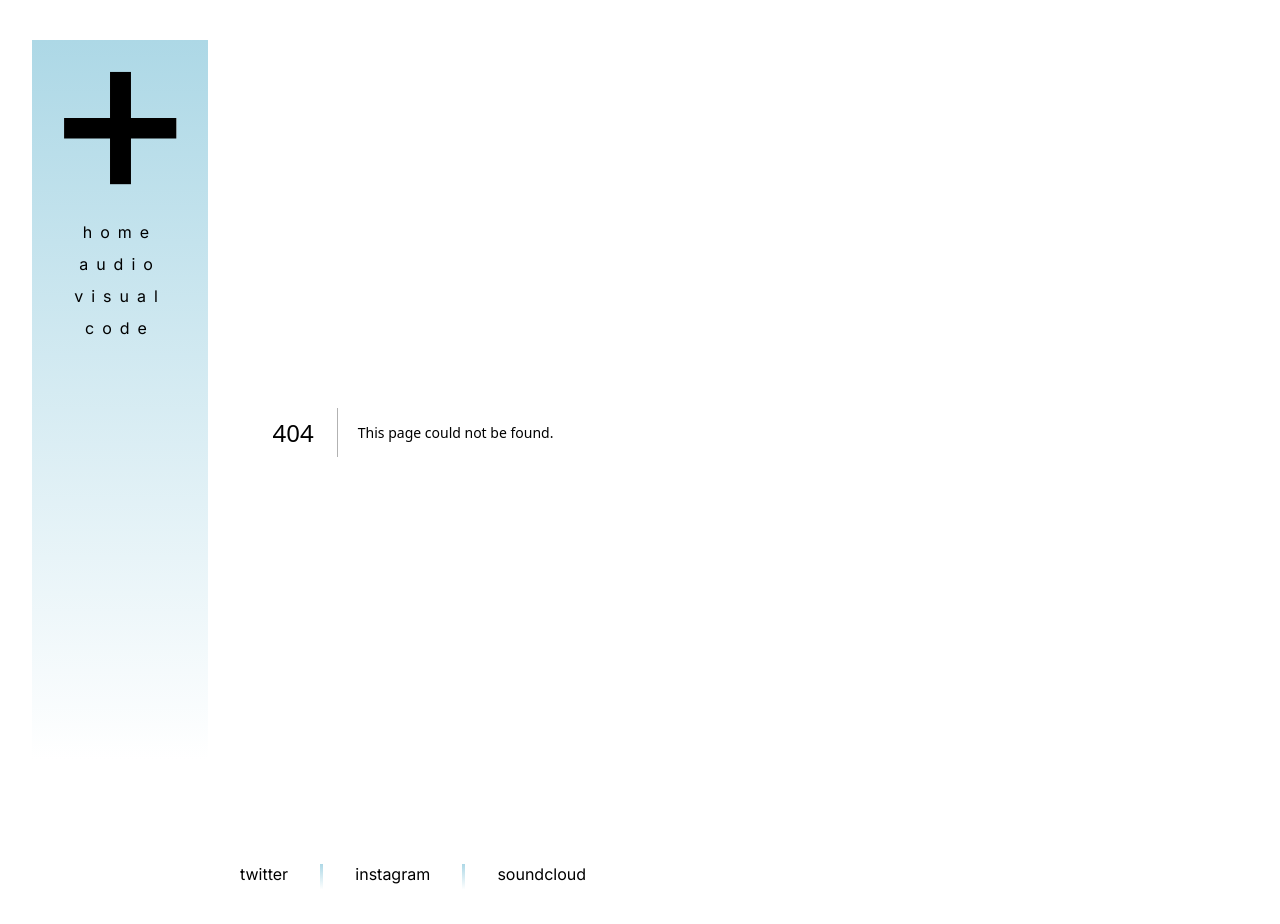
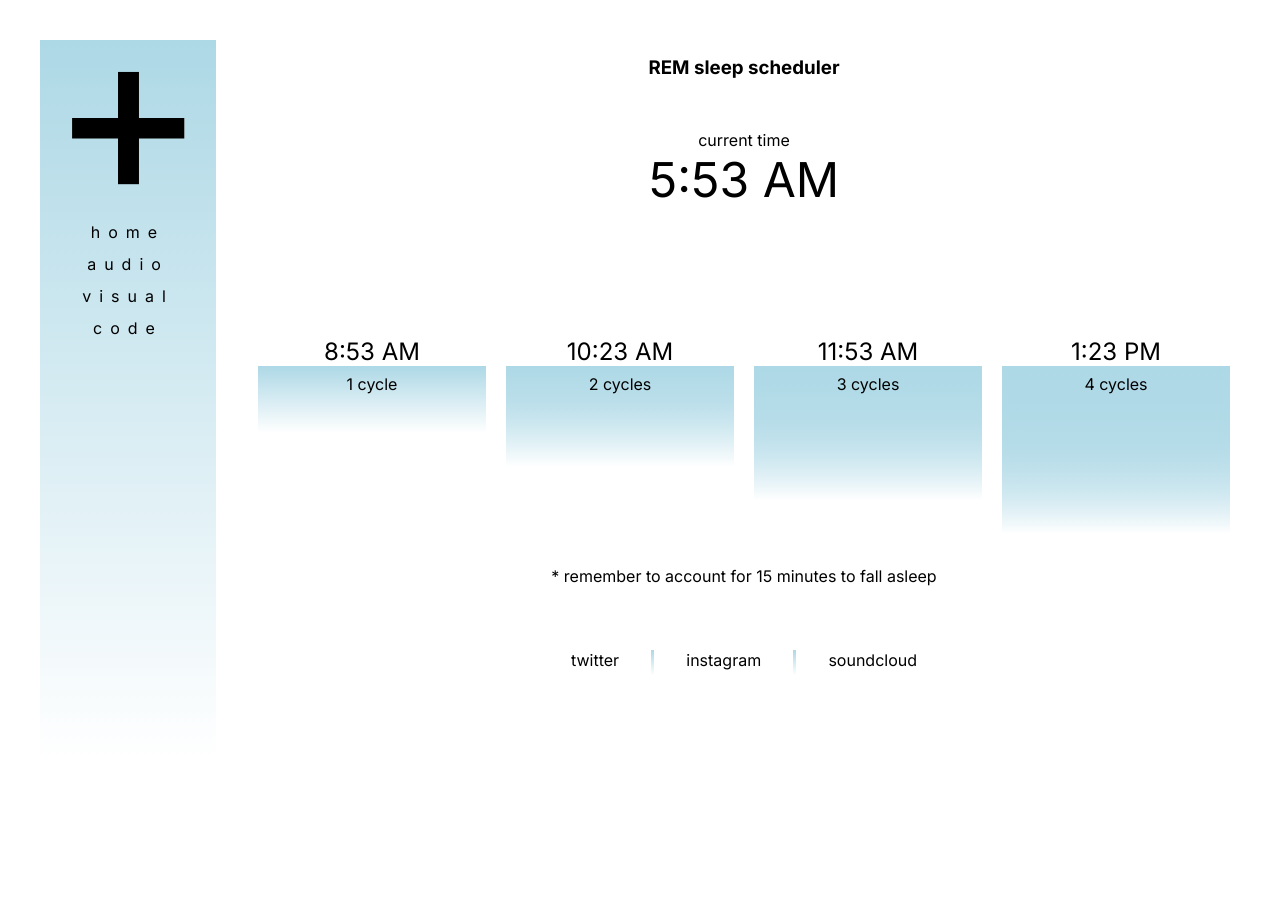
Before and after one commit to hharris56/gain.online, a Next.js app: page /code/remCycle in a window 1280 px wide. Before the commit this address had no page. Shown: the top 924 px of the page. After the commit the page ends 800 px from the top, so only its background shows below. Built offline with nearby package versions, Linux system fonts and the light colour scheme.

Commit message:
rem sleep scheduler

```diff
--- /dev/null
+++ b/src/app/code/remCycle/page.tsx
@@ -0,0 +1,62 @@
+"use client"
+import { useState, useEffect, useCallback } from "react";
+import { useIsMobile } from "../../../hooks/mobileHooks";
+import "./rem.css"
+
+export default function RemCycle(){
+
+    const [time, setTime] = useState(new Date());
+    const isMobile = useIsMobile()
+
+    const refreshClock = useCallback(() => {
+        setTime(new Date());
+    }, [setTime]);
+
+    useEffect(() => {
+        const timerID = setInterval(refreshClock, 1000);
+        return function cleanup() {
+            clearInterval(timerID);
+        };
+    }, [refreshClock]);
+
+    const formatTime = (dt: Date) => {
+        let timestring = dt.toLocaleTimeString().split(" ")
+        let ampm = timestring.pop()
+        let basetime = timestring[0].split(":").slice(0,2).join(":")
+        return [basetime, ampm].join(" ")
+    }
+
+    const remOption = (n: number) => {
+        let d = new Date()
+        d.setMinutes(d.getMinutes() + ((n + 1) * 1.5 * 60))
+
+        return (
+            <div className="rem-option">
+                <a className={"rem-option-time" + (isMobile ? " rem-option-time-mobile" : "")}>
+                    {formatTime(d)}
+                </a>
+                <div className={"rem-decoration number" + n.toString()}>
+                    {n + " cycle" + (n == 1 ? "" : "s")}
+                </div>
+            </div>
+        )
+    }
+
+    return (
+        <>
+            <div className="rem-page-container">
+                <h3 style={{marginTop: "1rem"}}>REM sleep scheduler</h3>
+                <a style={{marginTop: "2rem"}}>current time</a>
+                <div className={"timer" + (isMobile ? " mobile-timer" : "")}>
+                    {formatTime(time)}
+                </div>
+                <div className="options-container">
+                    {[1,2,3,4].map((n) => remOption(n))}
+                </div>
+                <a style={{margin: "2rem", textAlign: "center"}}>
+                    * remember to account for 15 minutes to fall asleep
+                </a>
+            </div>
+        </>
+    )
+}
--- /dev/null
+++ b/src/app/code/remCycle/rem.css
@@ -0,0 +1,67 @@
+.timer{
+    font-size: 3rem;
+    display: flex;
+    /* max-width: fit-content; */
+    /* font-weight: 800; */
+    /* font: 100; */
+    /* margin-top: 4rem; */
+    margin-bottom: 8rem;
+}
+
+.mobile-timer{
+    margin-bottom: 4rem;
+}
+
+.rem-page-container{
+    display: flex;
+    flex-direction: column;
+    justify-content: center;
+    align-items: center;
+    min-width: var(--content-width);
+    min-height: 10rem;
+}
+
+.options-container{
+    display: flex;
+    flex-direction: row;
+    justify-content: space-around;
+    min-height: 10rem;
+    min-width: 100%;
+}
+
+.rem-option{
+    min-width: 23%;
+    min-height: 10rem;
+    text-align: center;
+}
+
+.rem-option-time{
+    font-size: 1.5rem;
+}
+
+.rem-option-time-mobile{
+    font-size: 1.25rem;
+}
+
+.rem-decoration{
+    min-width: 100%;
+    min-height: 10rem;
+
+    padding-top: 0.5rem;
+}
+
+.number1{
+    background-image: linear-gradient(var(--accent-color), 20%, var(--primary-color) 40%);
+}
+
+.number2{
+    background-image: linear-gradient(var(--accent-color), 40%, var(--primary-color) 60%);
+}
+
+.number3{
+    background-image: linear-gradient(var(--accent-color), 60%, var(--primary-color) 80%);
+}
+
+.number4{
+    background-image: linear-gradient(var(--accent-color), 80%, var(--primary-color));
+}
--- a/src/app/globals.css
+++ b/src/app/globals.css
@@ -5,6 +5,8 @@
   --accent-color: lightblue; /*#ADD8E6 <- this one #55a7ff*/
   --primary-text-color: black;
   --secondary-text-color: grey;
+
+  --content-width: min(calc(100vw - 18rem), 100rem); /* whole view minus width of navbar + padding */
 }
 
 .line-decoration{
```
